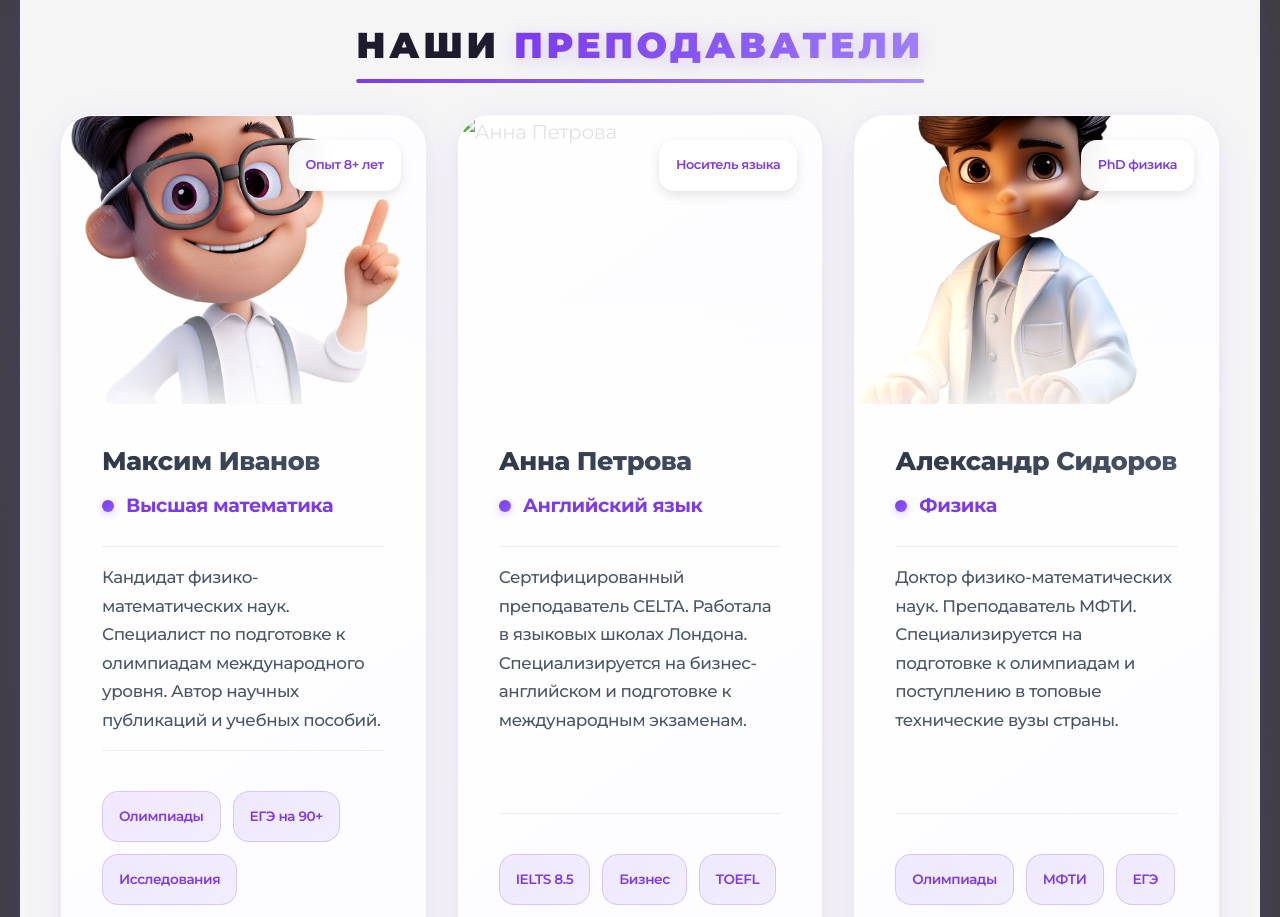
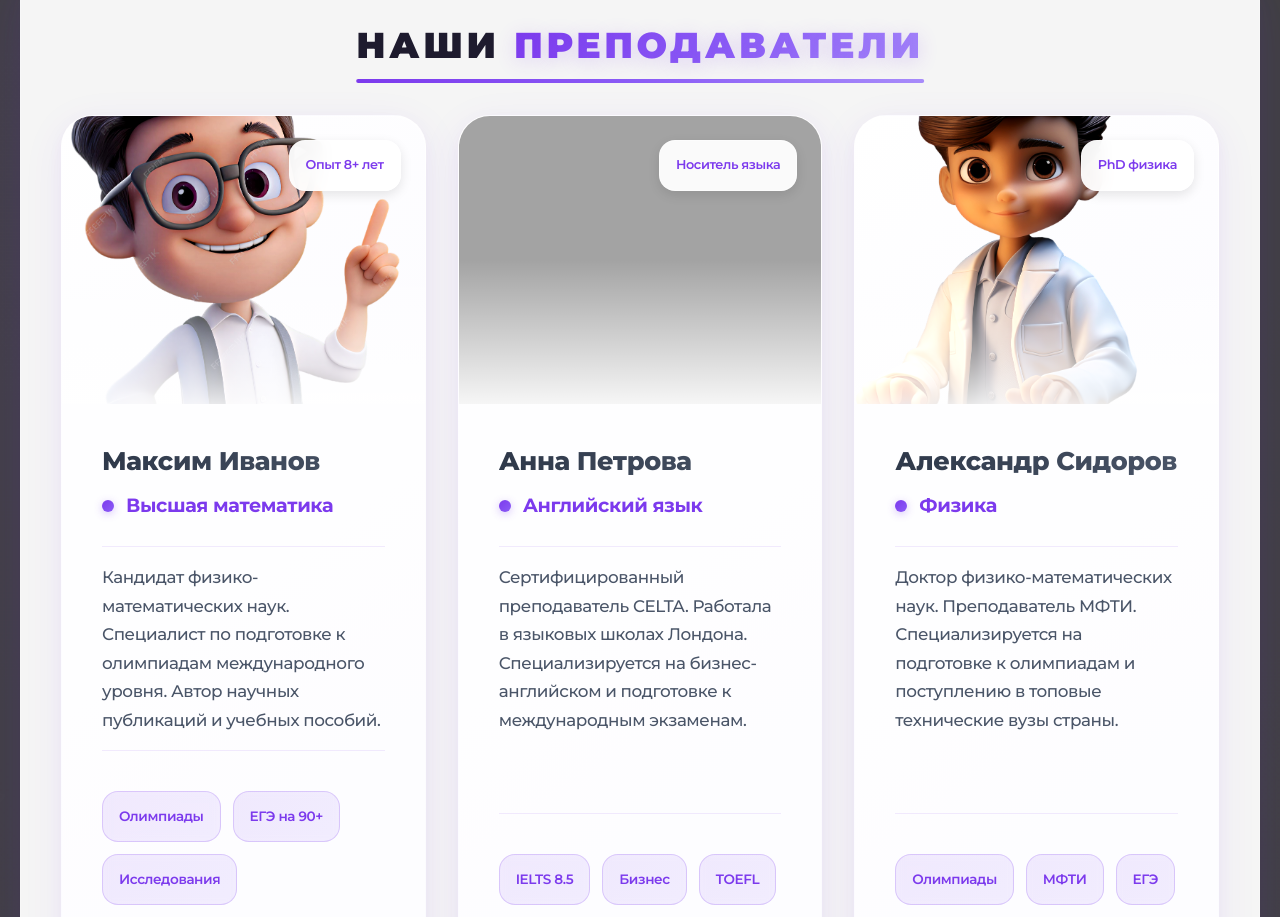
Before and after one commit to dkireev1982-creator/xz, a plain HTML site: page qwe.html in a window 1280 px wide. Shown: the part 2967-3884 px from the top of the page. Drawn offline with Linux system fonts and the light colour scheme; the site is published under a folder, as on GitHub Pages, so addresses that start at the root find nothing.

Commit message:
фикс

```diff
--- a/qwe.html
+++ b/qwe.html
@@ -499,7 +499,7 @@
             <!-- Карточка 2 -->
             <div class="teacher-card">
                 <div class="teacher-image-container">
-                    <img src="/img/13.png"
+                    <img src="./img/13.png"
                          alt="Анна Петрова"
                          class="teacher-image">
                     <div class="teacher-flag">Носитель языка</div>
```
